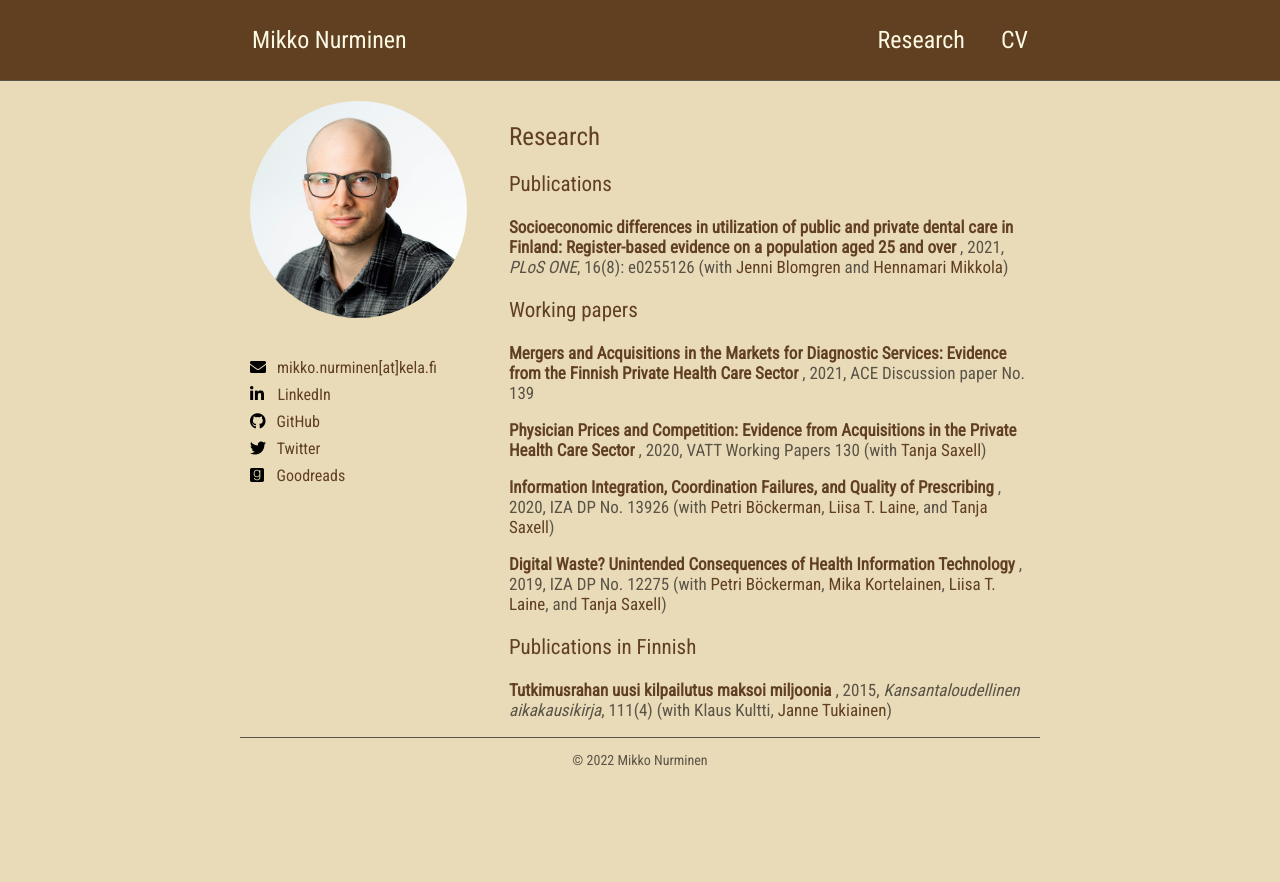
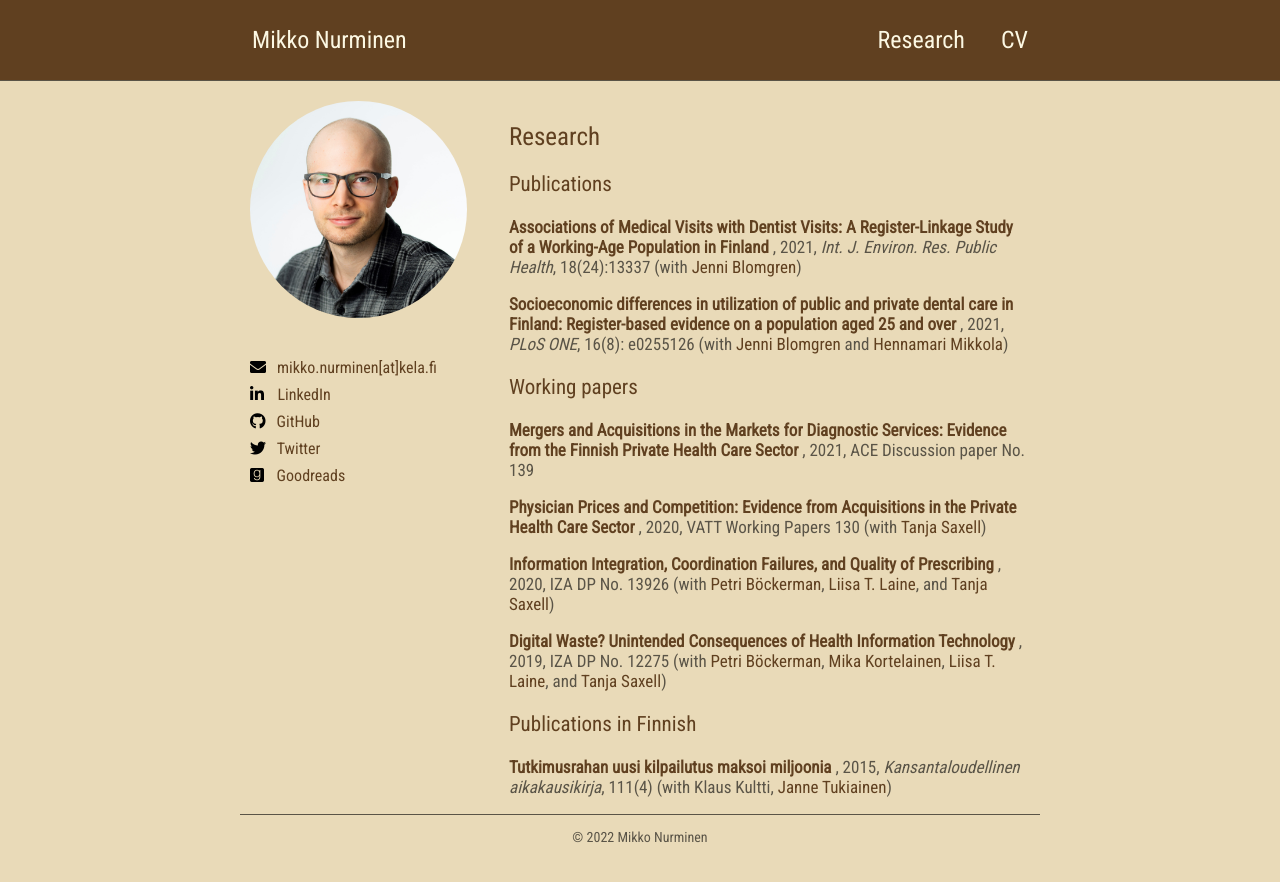
Before and after one commit to mikkonurminen/mikkonurminen.github.io, a Jekyll site: the page built from _pages/research.md, in a window 1280 px wide. Shown: the top 882 px of the page. Built offline with Jekyll 4.4.1, drawn with Linux system fonts in a browser that asks for light colours; nearby versions of some CDN libraries.

Commit message:
update research

```diff
--- a/_pages/research.md
+++ b/_pages/research.md
@@ -7,6 +7,11 @@ permalink: /research/
 ## Research
 
 ### Publications
+
+<a class="titlelink" href="https://www.mdpi.com/1660-4601/18/24/13337">
+	Associations of Medical Visits with Dentist Visits: A Register-Linkage Study of a Working-Age Population in Finland
+</a>, 2021, *Int. J. Environ. Res. Public Health*, 18(24):13337
+(with [Jenni Blomgren])
 
 <a class="titlelink" href="https://doi.org/10.1371/journal.pone.0255126">
 	Socioeconomic differences in utilization of public and private dental care in Finland: Register-based evidence on a population aged 25 and over
@@ -49,5 +54,5 @@ permalink: /research/
 [Mikko Nurminen]: https://mikkonurminen.github.io/
 [Tanja Saxell]: https://sites.google.com/site/tsaxell/
 [Janne Tukiainen]: https://vatt.fi/en/researcher/tukiainen-janne
-[Jenni Blomgren]: https://www.kela.fi/henkilosto/-/asset_publisher/Ws4epHaGEWCI/content/blomgren-jenni
+[Jenni Blomgren]: https://www.kela.fi/tutkimus/henkilosto/-/asset_publisher/Ws4epHaGEWCI/content/blomgren-jenni
 [Hennamari Mikkola]: https://www.kela.fi/tutkimus/henkilosto/-/asset_publisher/Ws4epHaGEWCI/content/mikkola-hennamari?inheritRedirect=false&redirect=https%3A%2F%2Fwww.kela.fi%2Ftutkimus%2Fhenkilosto%3Fp_p_id%3D101_INSTANCE_Ws4epHaGEWCI%26p_p_lifecycle%3D0%26p_p_state%3Dnormal%26p_p_mode%3Dview%26p_p_col_id%3Dcolumn-2%26p_p_col_pos%3D2%26p_p_col_count%3D3
```
